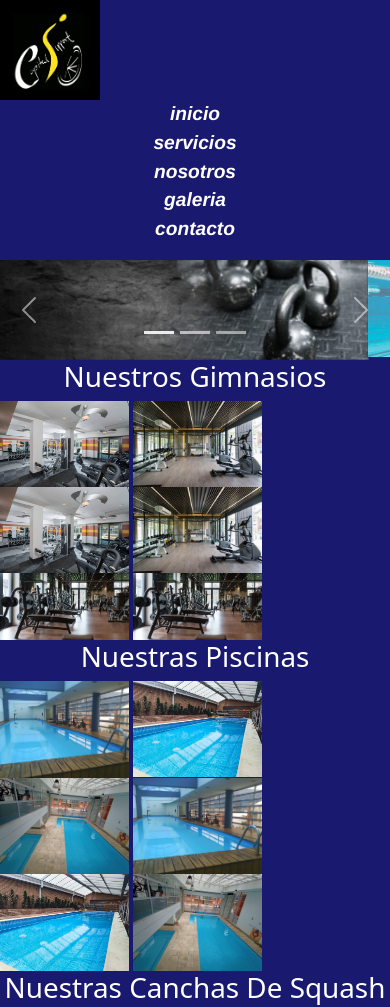
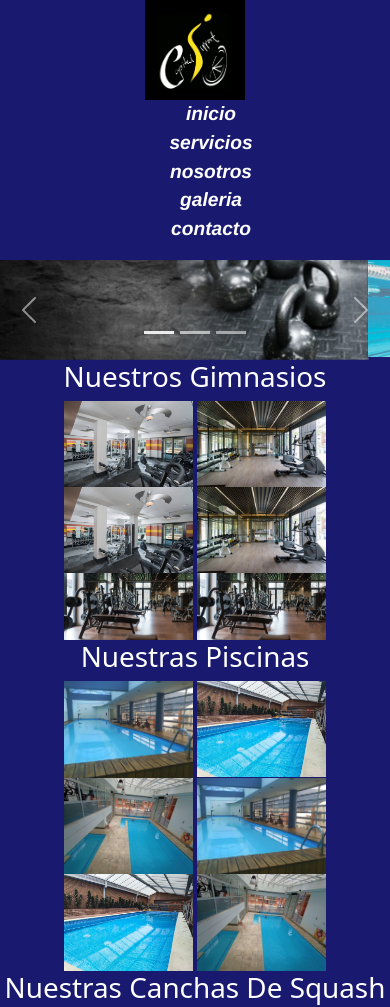
Before and after one commit to LuisMontes10/mi-pagina-capitalsup, a plain HTML site: page vistas/galeria.html in a window 390 px wide. Shown: the top 1007 px of the page. Drawn offline with nearby package versions, Linux system fonts and the light colour scheme.

Commit message:
nueva vista

```diff
--- a/css/estilos.css
+++ b/css/estilos.css
@@ -356,6 +356,16 @@ ul li a {
 
 @media screen and (max-width: 768px) {
 
+    #servicios,
+    .padre {
+        text-align: center;
+        background-color: midnightblue;
+
+    }
+}
+
+@media screen and (max-width: 768px) {
+
     #nosotros,
     .padre {
         display: block;
@@ -364,13 +374,22 @@ ul li a {
     }
 }
 
-@media screen and (max-width: 875px) {
+@media screen and (max-width: 1051px) {
 
     #galeria,
     .padre {
-        grid-gap: 0px;
         display: block;
+        text-align: center;
         background-color: midnightblue;
-        padding: 0%;
     }
 }
+
+@media screen and (max-width: 768px) {
+
+    #contacto,
+    .padre {
+        display: block;
+        text-align: center;
+        background-color: midnightblue;
+    }
+}
```
Also changed, not shown: index.html (+4 -4 lines).
